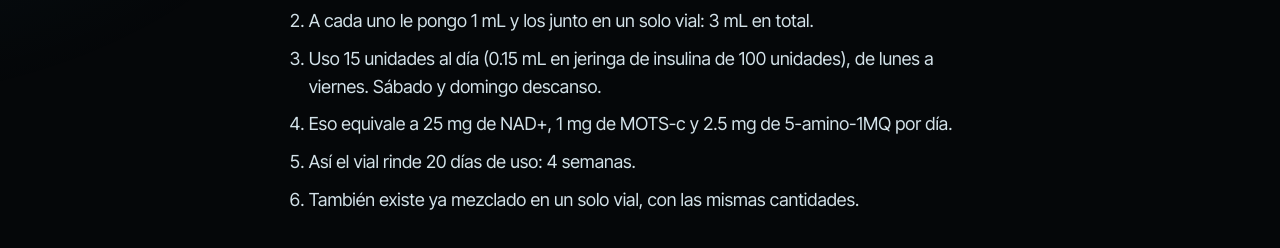
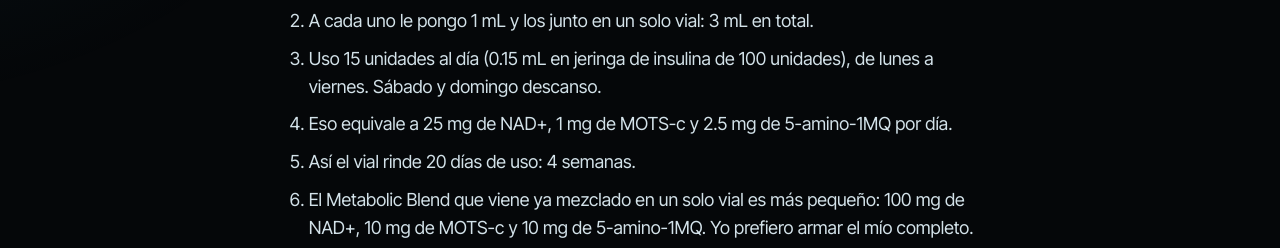
Before and after one commit to despiau/desdeellab, a plain HTML site: page protocolos/metabolic-blend/index.html in a window 1280 px wide. Shown: the part 552-800 px from the top of the page. Drawn offline with nearby package versions, Linux system fonts and the light colour scheme.

Commit message:
Protocol page: premixed vial amounts

```diff
--- a/protocolos/metabolic-blend/index.html
+++ b/protocolos/metabolic-blend/index.html
@@ -5,7 +5,7 @@
 <main><article><div class="mono">PROTOCOLO / METABOLIC BLEND Y MITO BLEND</div><h1 style="font-size:clamp(40px,7vw,80px)">El protocolo que yo he usado</h1>
 <p class="lead">Esto es lo que yo he usado y lo que dicen los estudios de cada ingrediente. No es indicación médica.</p>
 <h2>Metabolic Blend</h2>
-<ol class="guide"><li>Yo armo mi propio vial con tres: NAD+ de 500 mg, MOTS-c de 20 mg y 5-amino-1MQ de 50 mg.</li><li>A cada uno le pongo 1 mL y los junto en un solo vial: 3 mL en total.</li><li>Uso 15 unidades al día (0.15 mL en jeringa de insulina de 100 unidades), de lunes a viernes. Sábado y domingo descanso.</li><li>Eso equivale a 25 mg de NAD+, 1 mg de MOTS-c y 2.5 mg de 5-amino-1MQ por día.</li><li>Así el vial rinde 20 días de uso: 4 semanas.</li><li>También existe ya mezclado en un solo vial, con las mismas cantidades.</li></ol>
+<ol class="guide"><li>Yo armo mi propio vial con tres: NAD+ de 500 mg, MOTS-c de 20 mg y 5-amino-1MQ de 50 mg.</li><li>A cada uno le pongo 1 mL y los junto en un solo vial: 3 mL en total.</li><li>Uso 15 unidades al día (0.15 mL en jeringa de insulina de 100 unidades), de lunes a viernes. Sábado y domingo descanso.</li><li>Eso equivale a 25 mg de NAD+, 1 mg de MOTS-c y 2.5 mg de 5-amino-1MQ por día.</li><li>Así el vial rinde 20 días de uso: 4 semanas.</li><li>El Metabolic Blend que viene ya mezclado en un solo vial es más pequeño: 100 mg de NAD+, 10 mg de MOTS-c y 10 mg de 5-amino-1MQ. Yo prefiero armar el mío completo.</li></ol>
 <h2>Mito Blend</h2>
 <ol class="guide"><li>Es el Metabolic Blend con SS-31.</li><li>Se puede llevar con el 5-amino-1MQ o sin él. Con él es la versión más completa.</li><li>El SS-31 lo uso a 0.5 mg al día, de lunes a viernes.</li></ol>
 <h2>Lo que dicen los estudios</h2>
```
